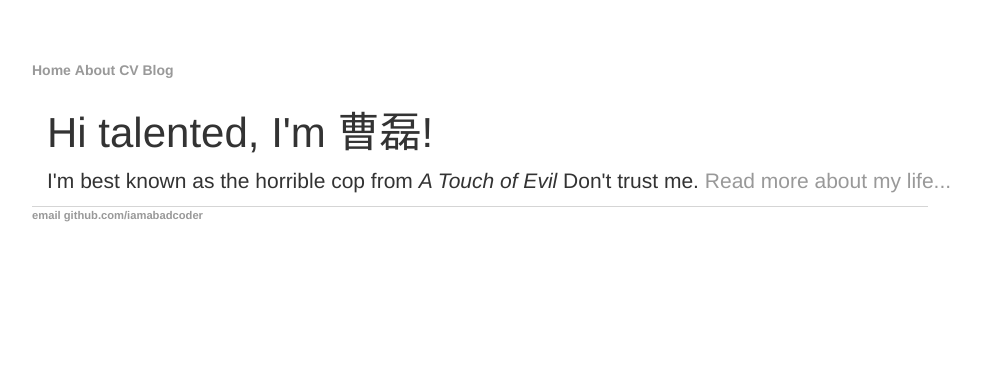
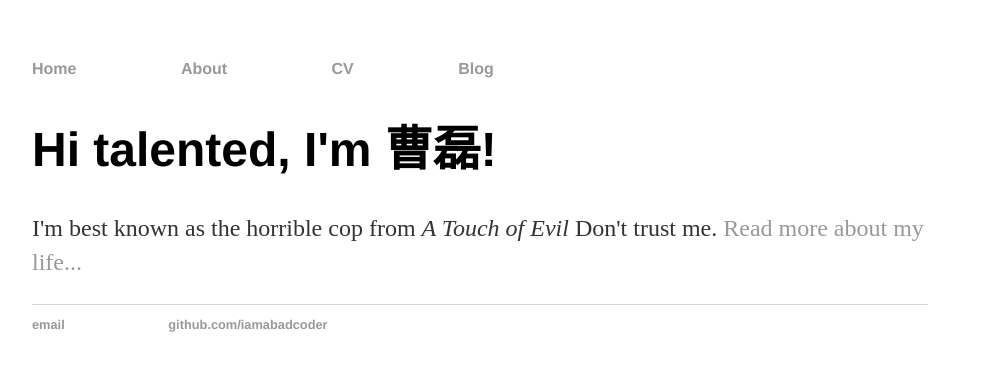
Before and after one commit to iamabadcoder/iamabadcoder.github.io, a Jekyll site: the page built from index.html, in a window 1280 px wide. Shown: the top 371 px of the page, without its empty margins (160-1141 px from the left). Built offline with Jekyll 4.4.1, drawn with Linux system fonts in a browser that asks for light colours.

Commit message:
change css style

```diff
--- a/_layouts/default.html
+++ b/_layouts/default.html
@@ -3,8 +3,8 @@
 		<head>
 			<title>{{ page.title }}</title>
 			<!-- link to stylesheet -->
-			<link rel="stylesheet" type="text/css" href="/assets/css/bootstrap.min.css">
-			<link rel="stylesheet" type="text/css" href="/assets/css/bootstrap-theme.min.css">
+			<!-- <link rel="stylesheet" type="text/css" href="/assets/css/bootstrap.min.css">
+			<link rel="stylesheet" type="text/css" href="/assets/css/bootstrap-theme.min.css"> -->
 			<link rel="stylesheet" type="text/css" href="/assets/css/main.css">
 		</head>
 		<body>
--- a/assets/css/main.css
+++ b/assets/css/main.css
@@ -10,7 +10,7 @@ nav ul, footer ul {
 }
 nav ul li, footer ul li {
     display: inline;
-    margin-right: 0px;
+    margin-right: 100px;
 }
 a {
     text-decoration: none;
```
